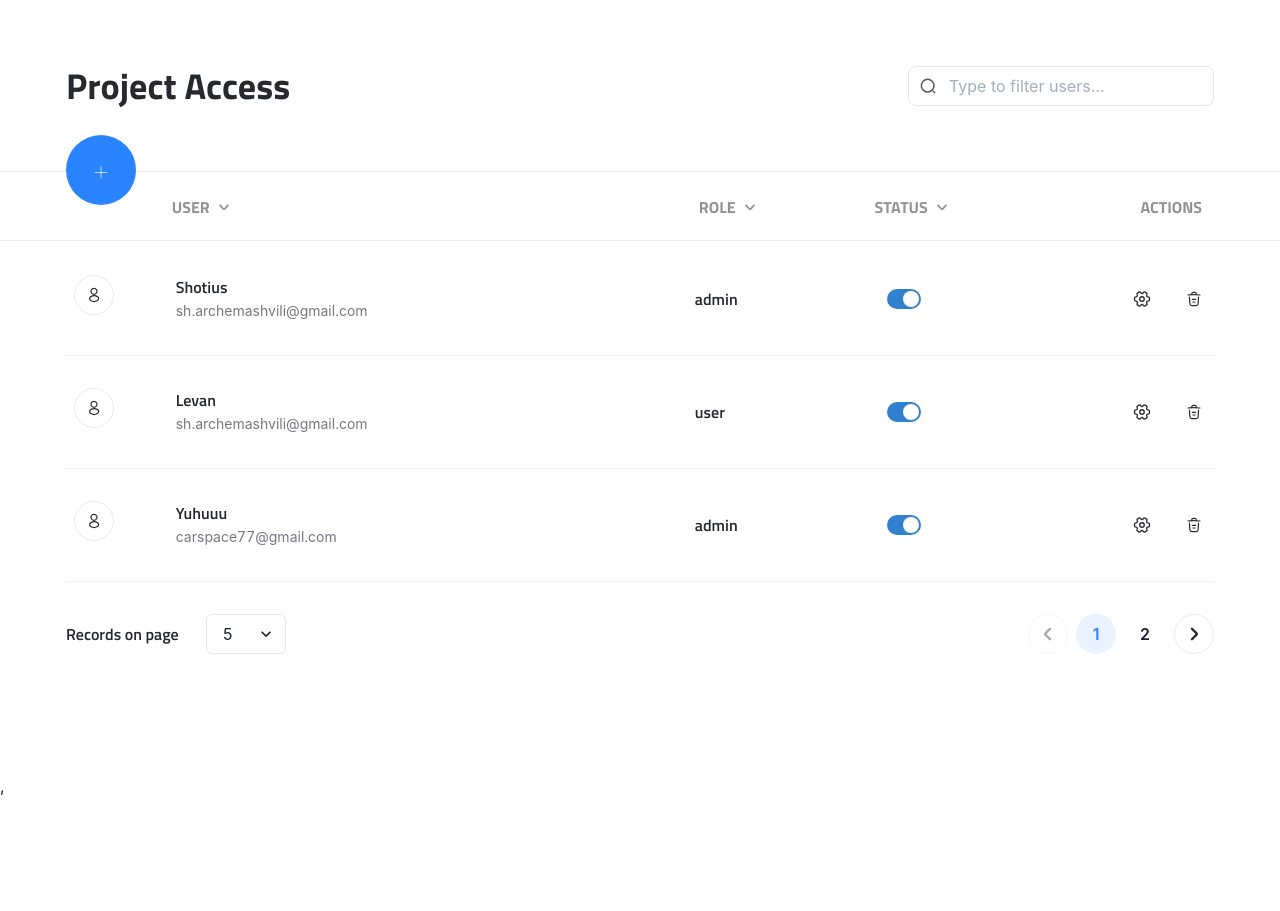
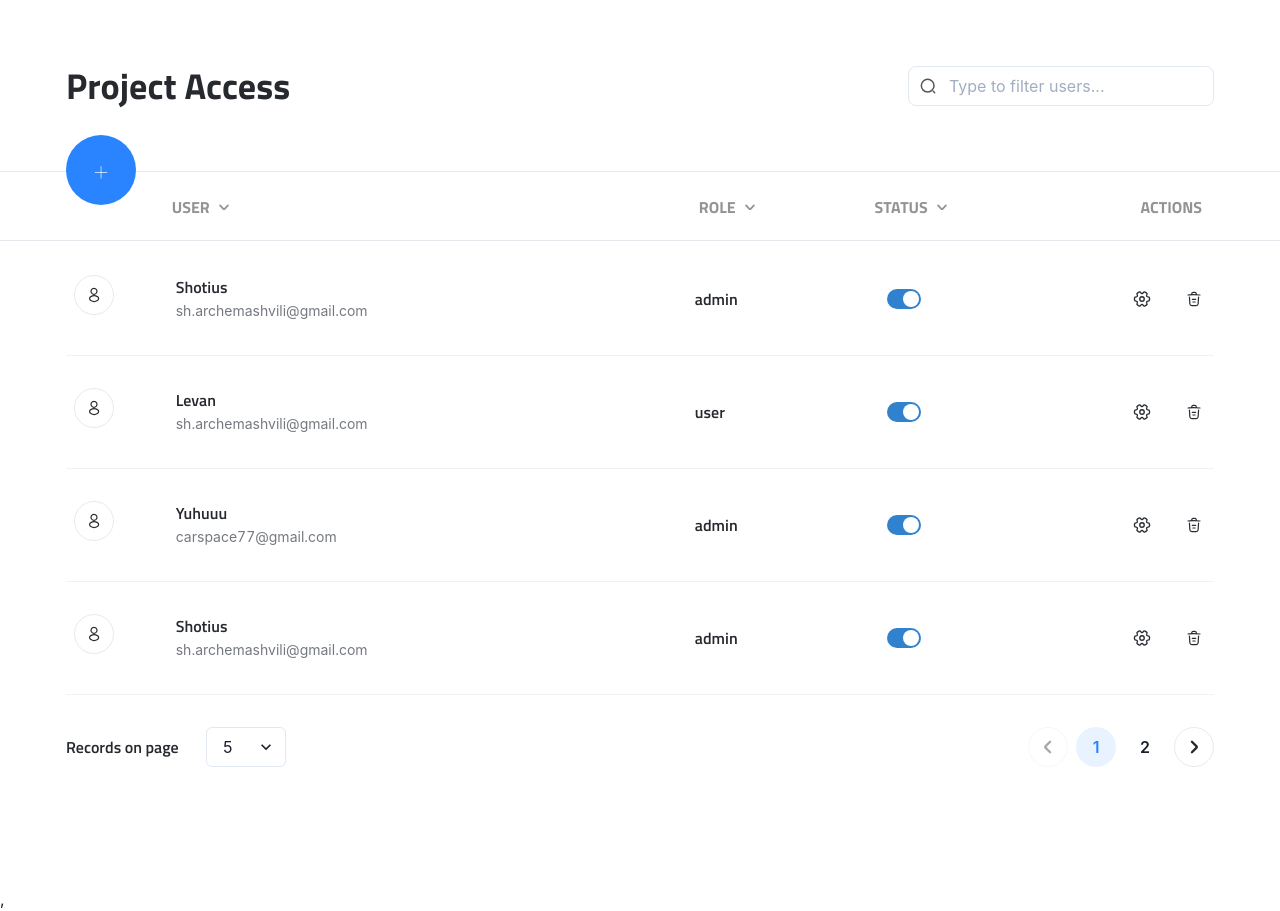
Before and after one commit to shotius/user-managment, a React (Vite) app: page / in a window 1280 px wide. Before the commit the page ends 800 px from the top, so only its background shows below. Built offline with nearby package versions, Linux system fonts and the light colour scheme; data requests are answered from the project's data file.

Commit message:
Refactor some naming

```diff
--- a/db.json
+++ b/db.json
@@ -20,6 +20,13 @@
       "user": "Yuhuuu",
       "email": "carspace77@gmail.com",
       "role": "admin"
+    },
+    {
+      "id": "YmHfnQM1Bx-rYTKFM8NLX",
+      "status": "active",
+      "user": "Shotius",
+      "email": "sh.archemashvili@gmail.com",
+      "role": "admin"
     }
   ]
 }
--- a/src/components/molecules/forms/EditUserForm.tsx
+++ b/src/components/molecules/forms/FormUserEdit.tsx
@@ -8,7 +8,7 @@ import { LetterIcon } from 'src/components/icons/LetterIcon';
 import { UserProfileIcon } from 'src/components/icons/UserProfileIcon';
 import { SelectWithIcon } from '../selects/SelectWithIcon';
 
-interface EditUserFormProps {
+interface FormUserEditProps {
   submitButtonText: string;
   onSubmit: FormEventHandler<HTMLFormElement>;
   register: any;
@@ -16,7 +16,7 @@ interface EditUserFormProps {
   isSubmitting: ReturnType<typeof useForm>['formState']['isSubmitting'];
 }
 
-export const EditUserForm: React.FC<EditUserFormProps> = ({
+export const FormUserEdit: React.FC<FormUserEditProps> = ({
   submitButtonText,
   onSubmit,
   register,
--- a/src/components/molecules/forms/useEditUserForm.ts
+++ b/src/components/molecules/forms/useUserEditForm.ts
@@ -3,7 +3,7 @@ import { useForm } from 'react-hook-form';
 import { ExampleObject } from 'src/types';
 import { editUserSchema } from './validationSchema';
 
-export const useEditUserForm = () => {
+export const useUserEditForm = () => {
   const {
     register,
     handleSubmit,
--- a/src/components/organizms/UserSetupModal.tsx
+++ b/src/components/organizms/UserSetupModal.tsx
@@ -21,8 +21,8 @@ import { TextMain } from '../atoms/Typography/TextMain';
 import { TextSecondary } from '../atoms/Typography/TextSecondary';
 import { KeyIcon } from '../icons/KeyIcon';
 import { UserProfileIcon } from '../icons/UserProfileIcon';
-import { EditUserForm } from '../molecules/forms/EditUserForm';
-import { useEditUserForm } from '../molecules/forms/useEditUserForm';
+import { FormUserEdit } from '../molecules/forms/FormUserEdit';
+import { useUserEditForm } from '../molecules/forms/useUserEditForm';
 import { ModalWrapper } from '../molecules/modals/ModalWrapper';
 
 interface UserSetupModalProps {}
@@ -57,7 +57,7 @@ export const UserSetupModal: React.FC<UserSetupModalProps> = () => {
     [isActive]
   );
 
-  const formProps = useEditUserForm();
+  const formProps = useUserEditForm();
 
   return (
     <ModalWrapper
@@ -119,7 +119,7 @@ export const UserSetupModal: React.FC<UserSetupModalProps> = () => {
           </HStack>
         </HStack>
         {/* Edit user form  */}
-        {/* <EditUserForm SubmitButton={SubmitButton} {...formProps}/> */}
+        {/* <FormUserEdit SubmitButton={SubmitButton} {...formProps}/> */}
       </VStack>
     </ModalWrapper>
   );
--- a/src/components/organizms/modals/UserInvitationModal.tsx
+++ b/src/components/organizms/modals/UserInvitationModal.tsx
@@ -1,6 +1,6 @@
 import { ModalHeader, VStack } from '@chakra-ui/react';
 import { TextSecondary } from 'src/components/atoms/Typography/TextSecondary';
-import { EditUserForm } from 'src/components/molecules/forms/EditUserForm';
+import { FormUserEdit } from 'src/components/molecules/forms/FormUserEdit';
 import { ModalWrapper } from 'src/components/molecules/modals/ModalWrapper';
 import { useUserInvitationModal } from './useUserInvitationModal';
 
@@ -15,7 +15,7 @@ export const UserInvitationModal: React.FC<UserInvitationModal> = () => {
         <ModalHeader p="0">Invite new user</ModalHeader>
         <TextSecondary>Fill in all the fields</TextSecondary>
       </VStack>
-      <EditUserForm submitButtonText="Send Invitation" {...props} />
+      <FormUserEdit submitButtonText="Send Invitation" {...props} />
     </ModalWrapper>
   );
 };
--- a/src/components/organizms/modals/useUserInvitationModal.ts
+++ b/src/components/organizms/modals/useUserInvitationModal.ts
@@ -1,4 +1,4 @@
-import { useEditUserForm } from 'src/components/molecules/forms/useEditUserForm';
+import { useUserEditForm } from 'src/components/molecules/forms/useUserEditForm';
 import { nanoid } from '@reduxjs/toolkit';
 import { useEffect } from 'react';
 import { useNavigate } from 'react-router-dom';
@@ -14,7 +14,7 @@ import { addUser } from './../../../redux/features/users/usersSlice';
 export const useUserInvitationModal = () => {
   const dispatch = useAppDispatch();
   const navigate = useNavigate();
-  const { handleSubmit, reset, ...hookFormRest } = useEditUserForm();
+  const { handleSubmit, reset, ...hookFormRest } = useUserEditForm();
 
   const isOpen = useAppSelector(selectInviteModal);
 
```
